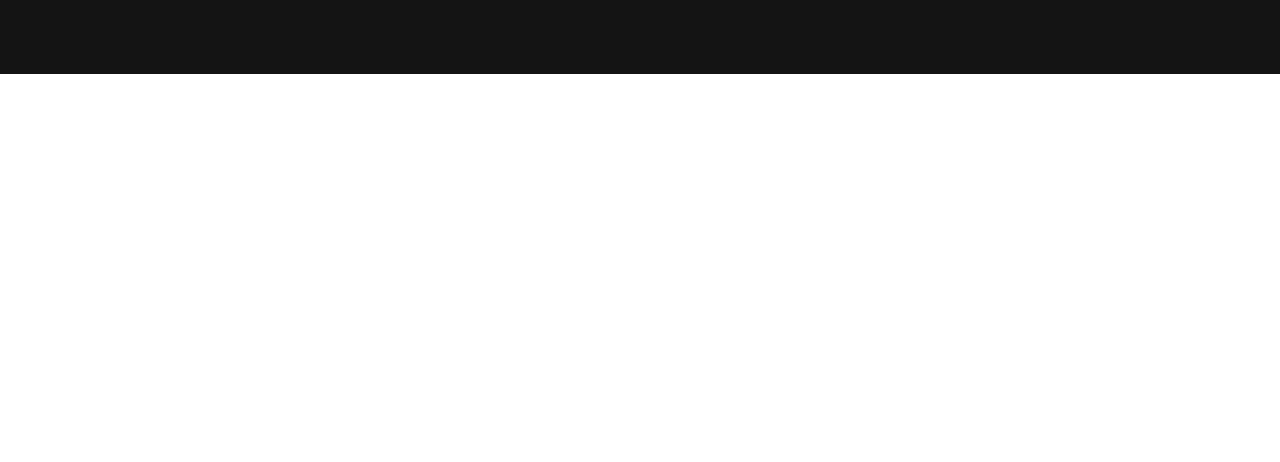
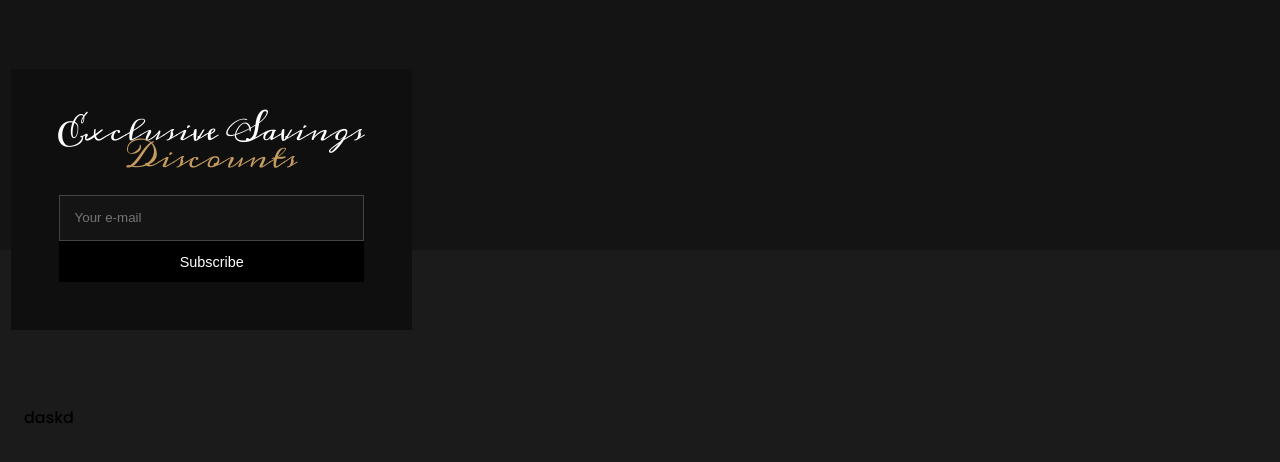
Before and after one commit to Morteza355/CoffeShop, a website: page index.html in a window 1280 px wide. Shown: the part 7763-8225 px from the top of the page. Before the commit the page ends 7837 px from the top, so only its background shows below. Drawn offline with Linux system fonts and the light colour scheme.

Commit message:
Starting Footer Section

```diff
--- a/assets/scss/components/_footer.scss
+++ b/assets/scss/components/_footer.scss
@@ -0,0 +1,52 @@
+@import "../variables", "../mixins";
+
+.footer {
+  background-color: $lightBg;
+  position: relative;
+  padding: 10rem 1.5rem 3rem 1.5rem;
+}
+
+.footer__contact {
+  background-color: #0f0f0f;
+  padding: 3rem;
+  position: absolute;
+  bottom: 9rem;
+  margin: 0 0.7rem;
+  left: 0;
+
+  h2,
+  h3 {
+    font-family: "Meddon";
+    font-size: 1.7rem;
+    text-align: center;
+  }
+
+  h2 {
+    color: $whiteColor;
+  }
+
+  h3 {
+    color: $darkSecondary;
+  }
+
+  .input-wrapper__input,
+  .input-wrapper__button {
+    width: 100%;
+  }
+
+  .input-wrapper__button {
+    @include BtnStyle(0.8rem 0, $whiteColor, 500, 0.9rem, 0, #000);
+  }
+
+  .contact__input-wrapper {
+    margin-top: 1.5rem;
+  }
+
+  .input-wrapper__input {
+    background-color: $darkBg;
+    border: 1px solid #444;
+    padding: 0.9rem 0 0.9rem 0.9rem;
+    outline: none;
+    color: $whiteColor;
+  }
+}
--- a/assets/scss/components/homePage/homepage.scss
+++ b/assets/scss/components/homePage/homepage.scss
@@ -159,7 +159,8 @@
 
 .main__testimonials {
   background-color: $darkBg;
-  padding: 5rem 1.5rem;
+  padding: 5rem 1.5rem 16rem 1.5rem;
+
   .testimonials__title {
     @include textStyle("Meddon", 1.9rem, 100, $whiteColor);
   }
--- a/index.html
+++ b/index.html
@@ -420,6 +420,24 @@
           </div>
         </div>
       </main>
+      <footer class="footer">
+        <div class="footer__contact">
+          <div class="contact__titles">
+            <h2>Exclusive Savings</h2>
+            <h3>Discounts</h3>
+          </div>
+
+          <div class="contact__input-wrapper">
+            <input
+              type="text"
+              placeholder="Your e-mail"
+              class="input-wrapper__input"
+            />
+            <button class="input-wrapper__button">Subscribe</button>
+          </div>
+        </div>
+        daskd
+      </footer>
     </section>
   </body>
 </html>
```
Also changed, not shown: assets/css/components/homePage/homepage.css, 1 other file.
